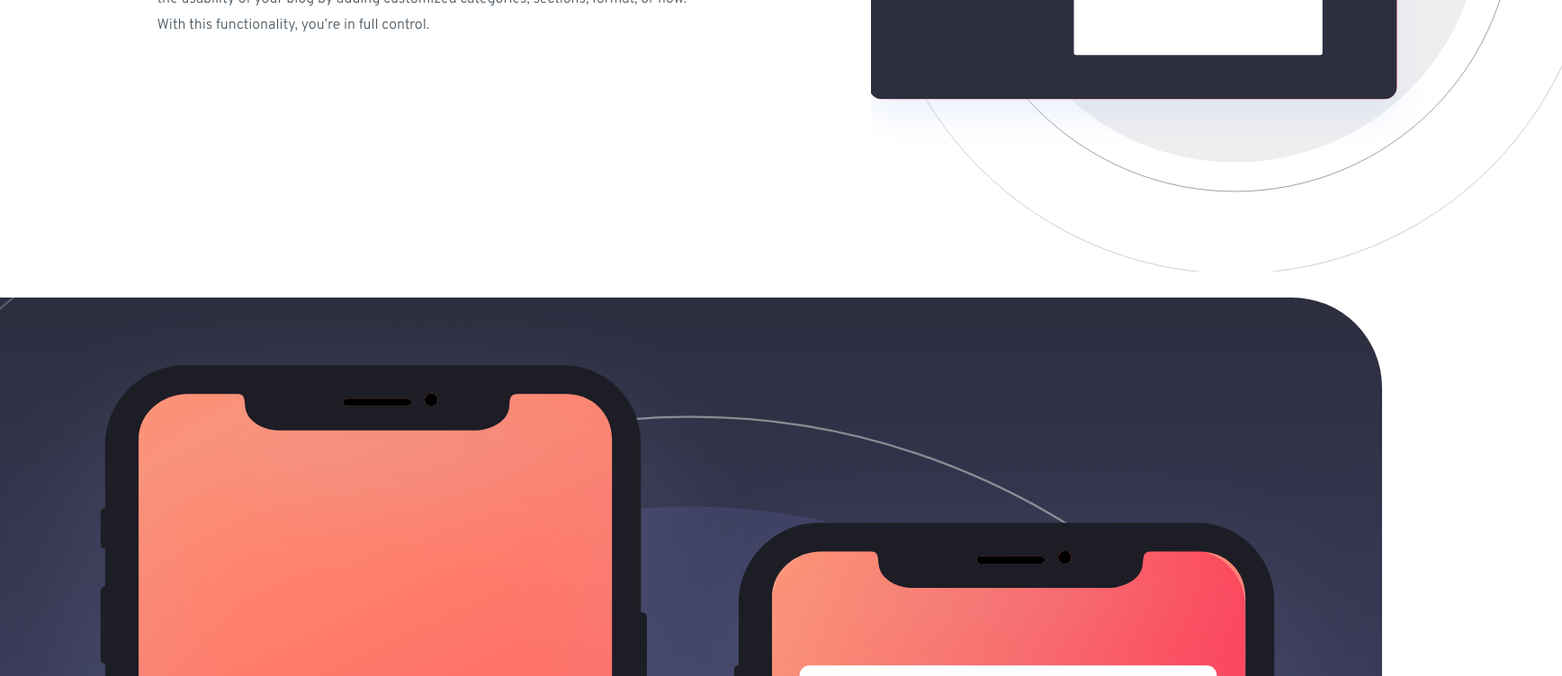
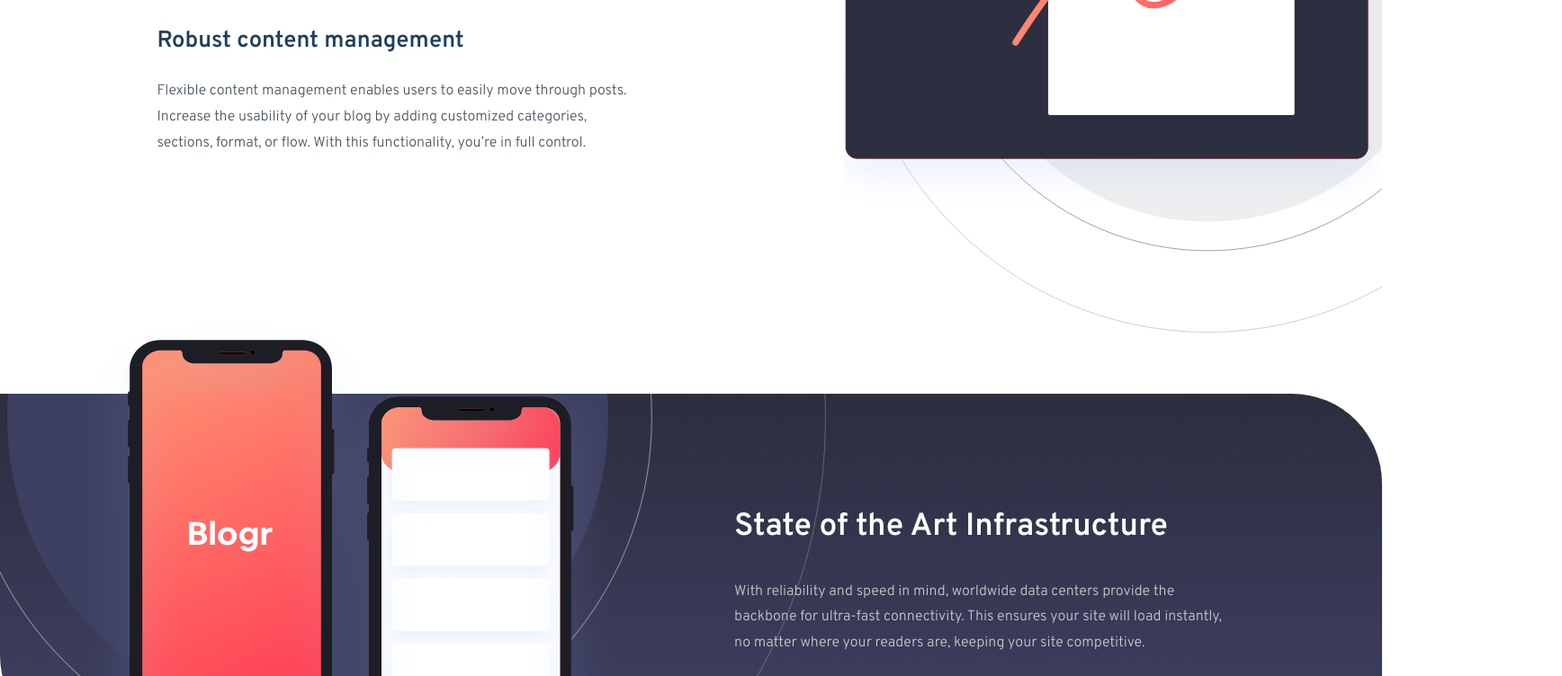
Before and after one commit to amrmabdelazeem/blogr-landing-page, a plain HTML site: page index.html in a window 1536 px wide. Shown: the part 1188-1940 px from the top of the page at 90% size, 1736 px wide, since content can reach past the window. Drawn offline with nearby package versions, Linux system fonts and the light colour scheme.

Commit message:
Finish phones area

```diff
--- a/css/styles.css
+++ b/css/styles.css
@@ -315,6 +315,7 @@
 @media (min-width:1440px){
     .header{
         padding-left: 4rem;
+        margin-bottom: 0;
     }
     .logo{
         width: 7rem;
@@ -400,29 +401,77 @@
         margin-top: 2rem;
     }
     .mid-section{
-        /* display: grid;
-        grid-template-rows: 10px 1fr 1fr;
-        grid-template-columns: 1fr 1fr; */
+        overflow: hidden;
+        height: 100vh;
+        padding-top: 8%;
+        padding-bottom: 2%;
+
     }
     .mid-section h2{
         place-self: center;
-        /* grid-area: 1 / 1 / 2 / span 2; */
         font-size: 2.5rem;
+        padding-bottom: 2.5rem;
     }
     .illustration-top{
-    /* grid-area: 1 / 2 / 4 / 3; */
     background-image: url(../images/illustration-editor-desktop.svg);
     background-repeat: no-repeat;
-    /* background-size: 100%; */
+    background-size: 109% 100%;
     float: right;
     position: relative;
     width: 50%;
-    height: 100vh;
+    height: 100%;
     top: -200px;
-    right: -200px;
+    right: -170px;
+    margin: 0;
     }
     .editor-text{
+        margin-top: 4rem;
         text-align: left;
         padding-left: 10%;
+        width: 38%;
+
+    }
+    .editor-text h3{
+     padding-left: 1.3rem;
+     font-size: 1.6rem;
+    }
+    .editor-text p{
+        padding-right: 1.5rem;
+    }
+    .mid-section div:last-child{
+        margin-top: 2rem;
+    }
+    .phones{
+        margin-top: 0;
+        display: grid;
+        grid-template-rows: 1fr;
+        grid-template-columns: 1fr 1fr;
+        height: 400px;
+        background-size: 75%, 100%;
+        background-position: -234px -552px, 0;
+    }
+    .phones img{
+        top: -80px;
+        width: 580px;
+        height: 580px;
+        position: absolute;
+        left: 100px;
+    }
+
+    .illustration-bottom {
+        height: 0;
+    }
+    .text-phones{
+        top: 0;
+        padding: 0 1rem 0;
+        text-align: center;
+        align-self: center;
+        grid-area: 1 / 2/ 2 / 3;
+        text-align: left;
+        padding-left: 3rem;
+    }
+    .text-phones p{
+        padding-left: 0;
+        padding-right: 9rem;
     }
 }
```
